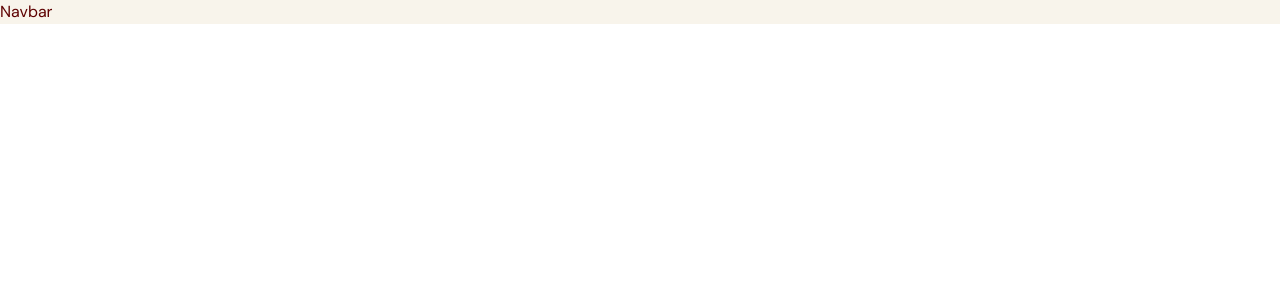
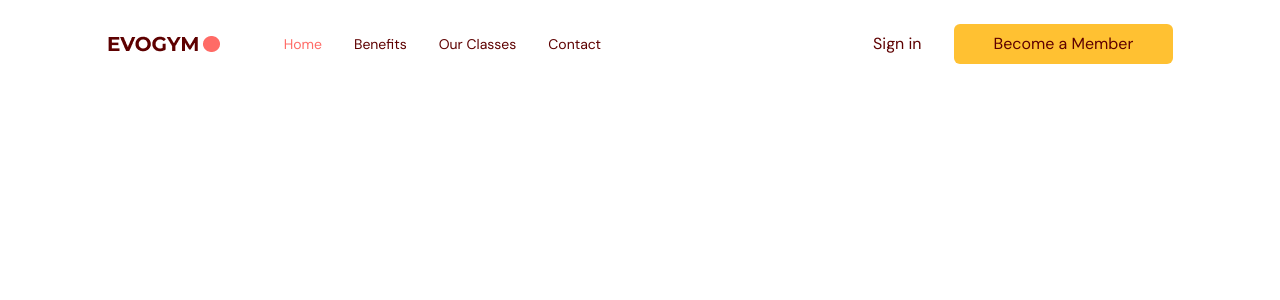
Before and after one commit to mryevhenii07/Fitness, a React (Vite) app: page / in a window 1280 px wide. Shown: the top 300 px of the page. Built offline with nearby package versions, Linux system fonts and the light colour scheme.

Commit message:
added click on become

```diff
--- a/src/App.tsx
+++ b/src/App.tsx
@@ -1,12 +1,14 @@
 import { useState } from 'react'
 import Navbar from '@/scenes/navbar';
+import {SelectedPage} from '@/shared/types';
+
 
 function App() {
-  // const [count, setCount] = useState(0)
+  const [selectedPage, setSelectedPage] = useState<SelectedPage>(SelectedPage.Home)
 
   return (
     <div className="bg-gray-20">
-    <Navbar/>
+    <Navbar selectedPage={selectedPage} setSelectedPage={setSelectedPage}/>
     </div>
   )
 }
--- /dev/null
+++ b/src/hooks/useMediaQuery.ts
@@ -0,0 +1,19 @@
+import { useState, useEffect } from "react";
+
+const useMediaQuery = (query: string) => {
+  const [matches, setMatches] = useState(false);
+
+  useEffect(() => {
+    const media = window.matchMedia(query);
+    if (media.matches !== matches) {
+      setMatches(media.matches);
+    }
+    const listener = () => setMatches(media.matches);
+    window.addEventListener("resize", listener);
+    return () => window.removeEventListener("resize", listener);
+  }, [matches, query]);
+
+  return matches;
+};
+
+export default useMediaQuery;
--- /dev/null
+++ b/src/scenes/navbar/Link.tsx
@@ -0,0 +1,25 @@
+import React from 'react'
+import AnchorLink from 'react-anchor-link-smooth-scroll';
+import {SelectedPage} from '@/shared/types';
+
+type Props = {
+    page:string ,
+    selectedPage:SelectedPage ,
+    setSelectedPage:(value:SelectedPage)=> void
+}
+
+const Link = ({page,selectedPage,setSelectedPage}:Props) => {
+
+    const lowerCasePage = page.toLowerCase().replace(/ /g,"") as SelectedPage
+  return (
+    <AnchorLink
+    className={`${selectedPage === lowerCasePage ? "text-primary-500" : ""} transition duration-500 hover:text-primary-300`}
+    href={`#${lowerCasePage}`}
+    onClick={()=>setSelectedPage(lowerCasePage)}
+    >
+        {page}
+    </AnchorLink>
+  )
+}
+
+export default Link
--- a/src/scenes/navbar/index.tsx
+++ b/src/scenes/navbar/index.tsx
@@ -1,11 +1,55 @@
 
-import React from 'react'
+import React, { useState } from 'react'
+import {Bars3Icon,XMarkIcon} from '@heroicons/react/24/solid';
+import LogoImg from '@/assets/Logo.png';
+import Link from './Link';
+import {SelectedPage} from '@/shared/types';
+import useMediaQuery from '@/hooks/useMediaQuery';
+import ActionButton from '@/shared/ActionButton';
 
-type Props = {}
 
-const Navbar = (props: Props) => {
+type Props = {
+  selectedPage:SelectedPage ,
+  setSelectedPage:(value:SelectedPage)=> void
+}
+
+const Navbar = ({selectedPage,setSelectedPage}: Props) => {
+
+  const[isMenuToggled,setIsMenuToggled] =useState<boolean>(false)
+  const flexBetween = "flex justify-between items-center"
+  const isAboveMediumScreens = useMediaQuery("(min-width:1060px)")
+  console.log(isAboveMediumScreens);
+
   return (
-    <div>Navbar</div>
+    <nav>
+      <div className={`${flexBetween} fixed p-0 z-30 w-full py-6`}>
+        <div className={`${flexBetween} mx-auto w-5/6`}>
+          <div className={`${flexBetween} w-full gap-16`}>
+            {/*left*/}
+            <img src={LogoImg} alt="img logo" />
+            {/*right*/}
+            {isAboveMediumScreens ? (<div className={`${flexBetween} w-full`}>
+              <div className={`${flexBetween} gap-8 text-sm`}>
+              <Link page="Home" selectedPage={selectedPage} setSelectedPage={setSelectedPage}/>
+              <Link page="Benefits" selectedPage={selectedPage} setSelectedPage={setSelectedPage}/>
+              <Link page="Our Classes" selectedPage={selectedPage} setSelectedPage={setSelectedPage}/>
+              <Link page="Contact" selectedPage={selectedPage} setSelectedPage={setSelectedPage}/>
+
+              </div>
+              <div className={`${flexBetween} gap-8 `}>
+                <p>Sign in</p>
+                <ActionButton setSelectedPage={setSelectedPage}>Become a Member</ActionButton>
+              </div>
+            </div>) : (<button
+             className='rounded-full bg-secondary-500 p-2'
+             onClick={()=>setIsMenuToggled(isMenuToggled)}>
+              <Bars3Icon className='w-6 h-6 text-white'/>
+             </button>)}
+
+          </div>
+        </div>
+      </div>
+    </nav>
   )
 }
 
--- /dev/null
+++ b/src/shared/ActionButton.tsx
@@ -0,0 +1,19 @@
+import React from 'react'
+import AnchorLink from 'react-anchor-link-smooth-scroll';
+import { SelectedPage } from './types';
+
+type Props = {
+    children:React.ReactNode;
+    setSelectedPage:(value:SelectedPage)=> void
+}
+
+const ActionButton = ({children,setSelectedPage}: Props) => {
+  return (
+    <AnchorLink
+    className='rounded-md bg-secondary-500 px-10 py-2 hover:bg-primary-500 hover:text-white'
+    onClick={()=>setSelectedPage(SelectedPage.Contact)}
+    href={`#${SelectedPage.Contact}`}>{children}</AnchorLink>
+  )
+}
+
+export default ActionButton
--- /dev/null
+++ b/src/shared/types.ts
@@ -0,0 +1,6 @@
+export enum SelectedPage {
+    Home = "home",
+    Benefits = "benefits",
+    OurClasses = "our classes",
+    Contact = "contact"
+  }
```
